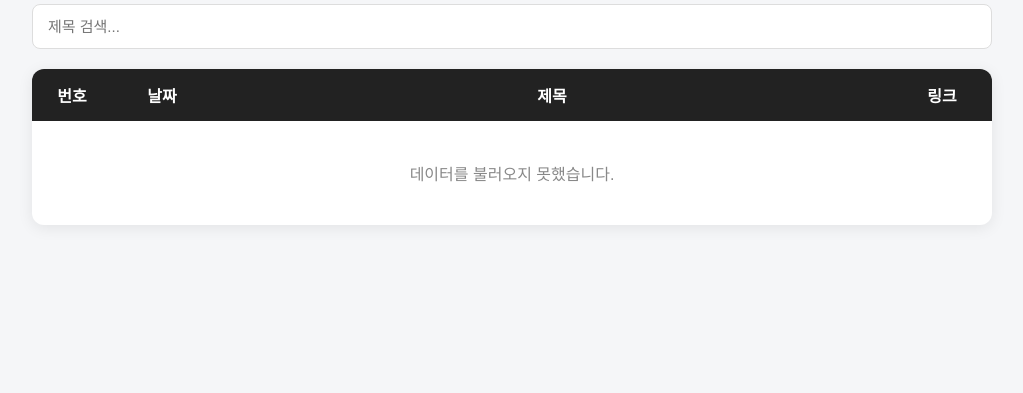
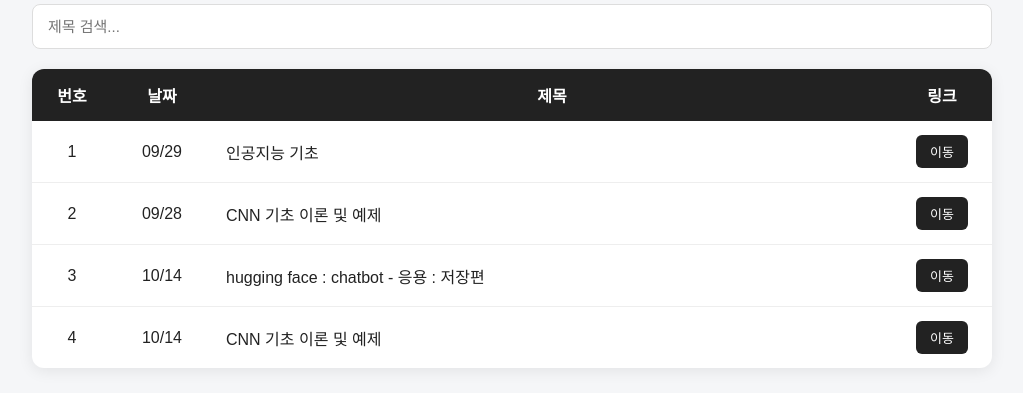
Before and after one commit to haromaro3409/haromaro3409.github.io, a plain HTML site: page index.html in a window 1280 px wide. Shown: the part 109-502 px from the top of the page, without its empty margins (128-1151 px from the left). Drawn offline with Linux system fonts and the light colour scheme; no server answers.

Commit message:
Update index.html

```diff
--- a/index.html
+++ b/index.html
@@ -168,7 +168,7 @@
 
         try {
 
-            const response = await fetch('https://bymaro.github.io/data.json');
+            const response = await fetch('https://haromaro3409.github.io/data.json');
 
             if (!response.ok) {
                 throw new Error('JSON 파일을 불러올 수 없습니다.');
```
